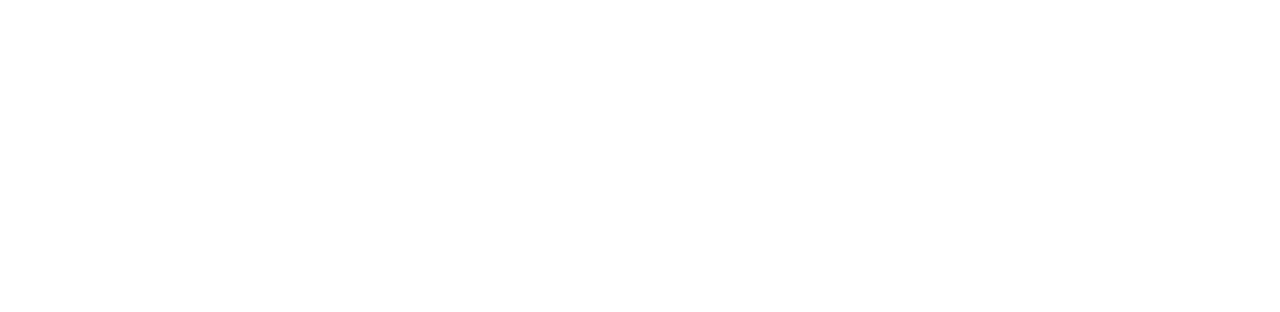
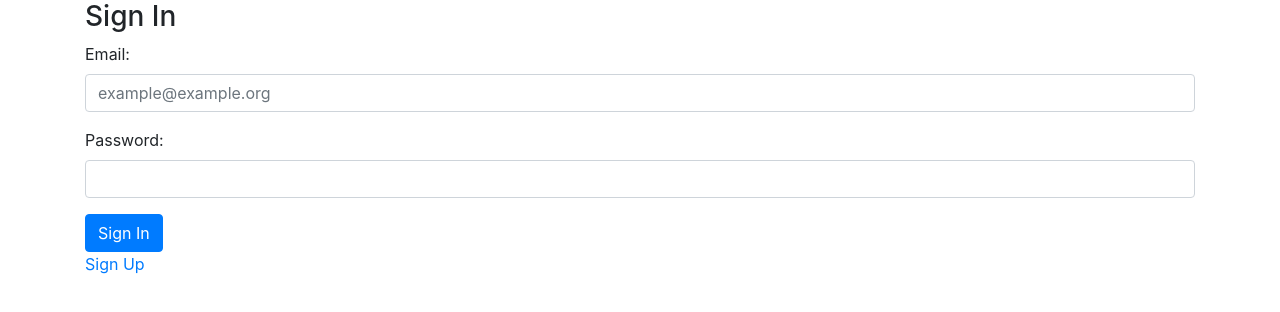
Before and after one commit to karanvalecha/noteapp, a Vue app in the folder noteapp-front/: page / in a window 1280 px wide. Shown: the top 312 px of the page. Built offline with nearby package versions, Linux system fonts and the light colour scheme.

Commit message:
Set up login view

```diff
--- a/noteapp-front/src/backend/axios/index.js
+++ b/noteapp-front/src/backend/axios/index.js
@@ -1,6 +1,6 @@
 import axios from 'axios'
 
-const API_URL = 'http://localhost:8080'
+const API_URL = `https://${location.hostname}:8080`
 
 const securedAxiosInstance = axios.create({
   baseURL: API_URL,
--- /dev/null
+++ b/noteapp-front/src/components/Signin.vue
@@ -0,0 +1,74 @@
+<template>
+  <div class="container">
+    <div>
+      <h3>Sign In</h3>
+      <form @submit.prevent="signin">
+        <!-- Error Div -->
+        <div v-if="error">{{ error }}</div>
+        <!-- Email -->
+        <div class="form-group">
+          <label for="email">Email: </label>
+          <input type="email" v-model="email" id="email" placeholder="example@example.org" class="form-control">
+        </div>
+        <!-- Password -->
+        <div class="form-group">
+          <label for="password">Password: </label>
+          <input type="password" v-model="password" id="password" placeholder="" class="form-control">
+        </div>
+        <button type="submit" class="font-sans font-bold btn btn-primary">Sign In</button>
+        <div class="">
+          <router-link to="/signup">Sign Up</router-link>
+        </div>
+      </form>
+    </div>
+  </div>
+</template>
+
+<script>
+export default {
+  name: 'Signin',
+  data () {
+    return {
+      email: '',
+      password: '',
+      error: ''
+    }
+  },
+  created () {
+    this.checkSignIn()
+  },
+  updated() {
+    this.checkSignIn()
+  },
+  methods: {
+    signin() {
+      this.$http.plain.post('/signin', {email: this.email, password: this.password})
+        .then(response => this.signinSuccessful(response))
+        .catch(error => this.signinFailed(error))
+    },
+    signinSuccessful(response) {
+      if(!response.data.csrf) {
+        this.signinFailed(response)
+        return
+      }
+      localStorage.csrf = response.data.csrf
+      localStorage.signedIn = true
+      this.error = ''
+      this.$router.replace('/notes')
+    },
+    signinFailed(error) {
+      this.error = (error.response && error.response.data && error.response.data.error) || ""
+      delete localStorage.csrf
+      delete localStorage.signedIn
+    },
+    checkSignIn() {
+      if(localStorage.signedIn) {
+        this.$router.replace('/notes')
+      }
+    }
+  }
+}
+</script>
+
+<style scoped>
+</style>
--- a/noteapp-front/src/router/index.js
+++ b/noteapp-front/src/router/index.js
@@ -1,9 +1,16 @@
 import Vue from 'vue'
 import Router from 'vue-router'
+import Signin from '@/components/Signin.vue'
 
 Vue.use(Router)
 
 export default new Router({
+  mode: 'history',
   routes: [
+    {
+      path: '/',
+      name: 'Signin',
+      component: Signin
+    }
   ]
 })
```
